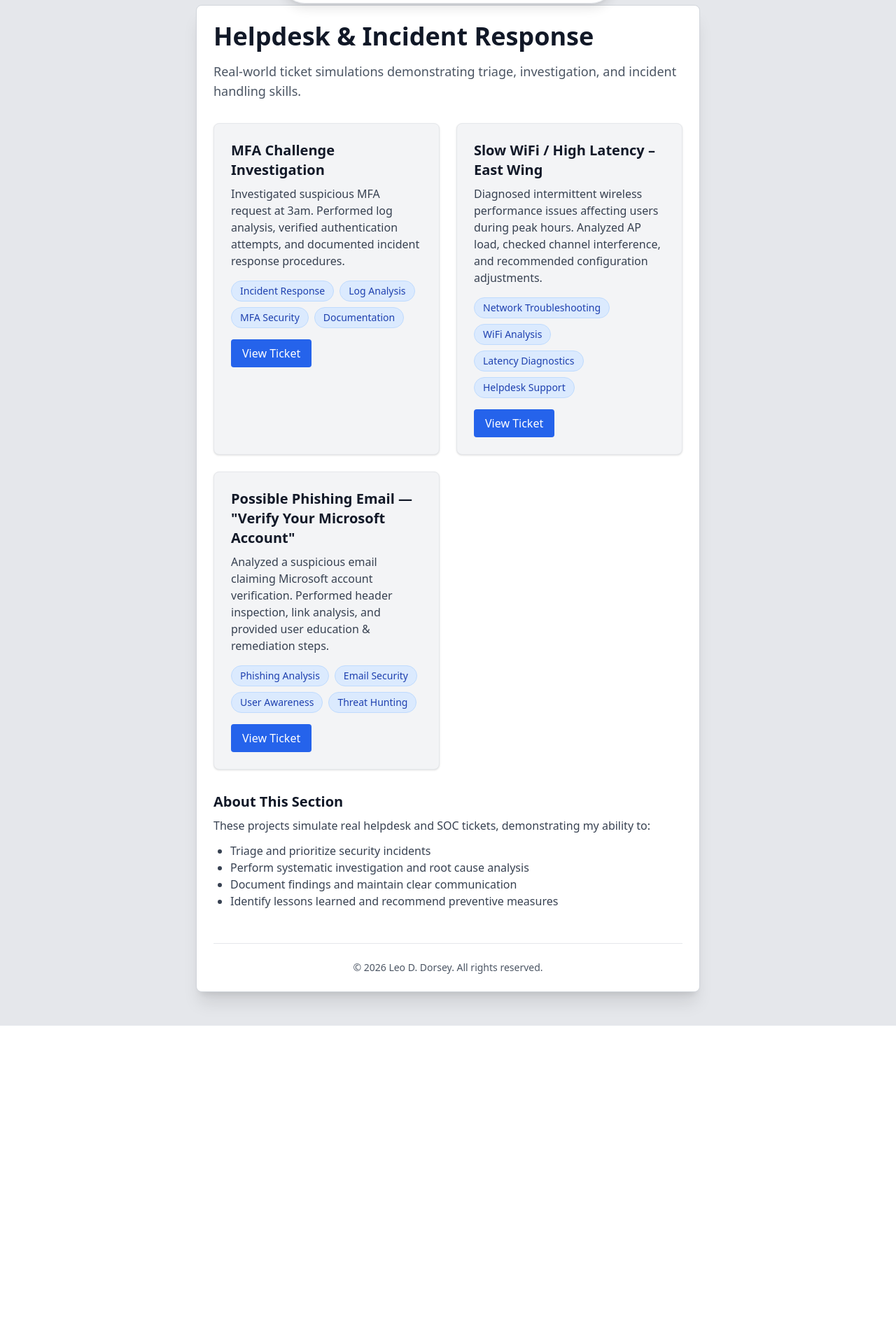
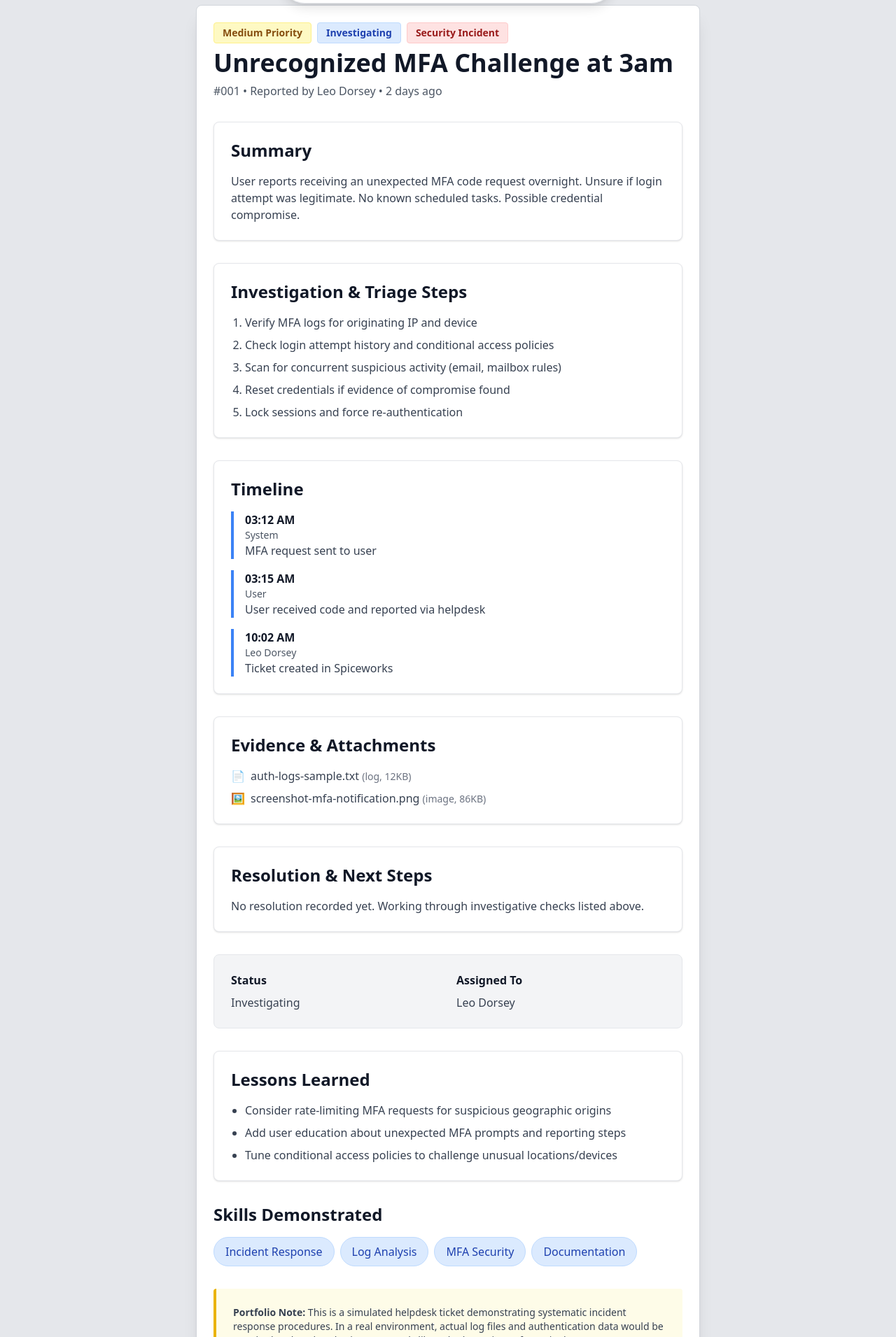
Before and after one commit to lddorse/cybersecurityportfolio, a React (Vite) app: page /project/ticket-mfa-challenge in a window 1280 px wide. Shown: the part 89-2000 px from the top of the page at 70% size. Before the commit the page ends 1555 px from the top, so only its background shows below. Built offline with nearby package versions, Linux system fonts and the light colour scheme.

Commit message:
Update TicketProject.jsx

```diff
--- a/src/pages/TicketProject.jsx
+++ b/src/pages/TicketProject.jsx
@@ -1,91 +1,166 @@
-import { Link } from 'react-router-dom';
+import React from 'react';
+import FixedCardLayout from '../components/FixedCardLayout';
 import BackButton from '../components/BackButton';
-import FixedCardLayout from '../components/FixedCardLayout';
 
-const IncidentResponseProjects = () => {
-  const projects = [
-    {
-      title: 'MFA Challenge Investigation',
-      description: 'Investigated suspicious MFA request at 3am. Performed log analysis, verified authentication attempts, and documented incident response procedures.',
-      path: '/project/ticket-mfa-challenge',
-      skills: ['Incident Response', 'Log Analysis', 'MFA Security', 'Documentation']
-    },
-    {
-      title: 'Slow WiFi / High Latency – East Wing',
-      description: 'Diagnosed intermittent wireless performance issues affecting users during peak hours. Analyzed AP load, checked channel interference, and recommended configuration adjustments.',
-      path: '/project/ticket-wifi-latency',
-      skills: ['Network Troubleshooting', 'WiFi Analysis', 'Latency Diagnostics', 'Helpdesk Support']
-    },
-    {
-      title: 'Possible Phishing Email — "Verify Your Microsoft Account"',
-      description: 'Analyzed a suspicious email claiming Microsoft account verification. Performed header inspection, link analysis, and provided user education & remediation steps.',
-      path: '/project/ticket-phishing-microsoft',
-      skills: ['Phishing Analysis', 'Email Security', 'User Awareness', 'Threat Hunting']
-    }
-  ];
-
+const TicketMFAChallenge = () => {
   return (
     <FixedCardLayout>
       <BackButton />
 
+      {/* Ticket Header */}
       <div className="mb-8">
-        <h1 className="text-4xl font-bold mb-4 text-gray-900 dark:text-gray-100">
-          Helpdesk & Incident Response
+        <div className="flex items-center gap-2 mb-2">
+          <span className="px-3 py-1 bg-yellow-100 dark:bg-yellow-900/30 text-yellow-800 dark:text-yellow-300 text-sm font-semibold rounded border border-yellow-200 dark:border-yellow-700">
+            Medium Priority
+          </span>
+          <span className="px-3 py-1 bg-blue-100 dark:bg-blue-900/30 text-blue-800 dark:text-blue-300 text-sm font-semibold rounded border border-blue-200 dark:border-blue-700">
+            Investigating
+          </span>
+          <span className="px-3 py-1 bg-red-100 dark:bg-red-900/30 text-red-800 dark:text-red-300 text-sm font-semibold rounded border border-red-200 dark:border-red-700">
+            Security Incident
+          </span>
+        </div>
+
+        <h1 className="text-4xl font-bold mb-2 text-gray-900 dark:text-gray-100">
+          Unrecognized MFA Challenge at 3am
         </h1>
-        <p className="text-gray-600 dark:text-gray-400 text-lg">
-          Real-world ticket simulations demonstrating triage, investigation, and incident handling skills.
+
+        <p className="text-gray-600 dark:text-gray-400">
+          #001 • Reported by Leo Dorsey • 2 days ago
         </p>
       </div>
 
-      <div className="grid gap-6 md:grid-cols-2 mb-8">
-        {projects.map((project, index) => (
-          <div key={index} className="bg-gray-100 dark:bg-gray-700 rounded-lg p-6 shadow border border-gray-200 dark:border-gray-600">
-            <h3 className="text-xl font-semibold mb-2 text-gray-900 dark:text-gray-100">
-              {project.title}
-            </h3>
-            <p className="text-gray-700 dark:text-gray-300 mb-4">
-              {project.description}
-            </p>
+      {/* Summary */}
+      <section className="mb-8 bg-white dark:bg-gray-700 p-6 rounded-lg shadow border border-gray-200 dark:border-gray-600">
+        <h2 className="text-2xl font-bold mb-4 text-gray-900 dark:text-gray-100">Summary</h2>
+        <p className="text-gray-700 dark:text-gray-300">
+          User reports receiving an unexpected MFA code request overnight. Unsure if login attempt was legitimate.
+          No known scheduled tasks. Possible credential compromise.
+        </p>
+      </section>
 
-            <div className="mb-4">
-              <div className="flex flex-wrap gap-2">
-                {project.skills.map((skill, i) => (
-                  <span
-                    key={i}
-                    className="px-3 py-1 bg-blue-100 dark:bg-blue-900/30 text-blue-800 dark:text-blue-300 text-sm rounded-full border border-blue-200 dark:border-blue-700"
-                  >
-                    {skill}
-                  </span>
-                ))}
-              </div>
-            </div>
+      {/* Investigation & Triage Steps */}
+      <section className="mb-8 bg-white dark:bg-gray-700 p-6 rounded-lg shadow border border-gray-200 dark:border-gray-600">
+        <h2 className="text-2xl font-bold mb-4 text-gray-900 dark:text-gray-100">
+          Investigation & Triage Steps
+        </h2>
+        <ol className="list-decimal pl-5 space-y-2 text-gray-700 dark:text-gray-300">
+          <li>Verify MFA logs for originating IP and device</li>
+          <li>Check login attempt history and conditional access policies</li>
+          <li>Scan for concurrent suspicious activity (email, mailbox rules)</li>
+          <li>Reset credentials if evidence of compromise found</li>
+          <li>Lock sessions and force re-authentication</li>
+        </ol>
+      </section>
 
-            <Link
-              to={project.path}
-              className="inline-block bg-blue-600 dark:bg-blue-700 text-white px-4 py-2 rounded hover:bg-blue-700 dark:hover:bg-blue-600 transition"
-            >
-              View Ticket
-            </Link>
+      {/* Timeline */}
+      <section className="mb-8 bg-white dark:bg-gray-700 p-6 rounded-lg shadow border border-gray-200 dark:border-gray-600">
+        <h2 className="text-2xl font-bold mb-4 text-gray-900 dark:text-gray-100">Timeline</h2>
+        <div className="space-y-4">
+          <div className="border-l-4 border-blue-500 dark:border-blue-600 pl-4">
+            <p className="font-semibold text-gray-900 dark:text-gray-100">03:12 AM</p>
+            <p className="text-sm text-gray-600 dark:text-gray-400">System</p>
+            <p className="text-gray-700 dark:text-gray-300">MFA request sent to user</p>
           </div>
-        ))}
-      </div>
 
-      <div>
-        <h2 className="text-xl font-semibold mt-6 mb-2 text-gray-900 dark:text-gray-100">
-          About This Section
+          <div className="border-l-4 border-blue-500 dark:border-blue-600 pl-4">
+            <p className="font-semibold text-gray-900 dark:text-gray-100">03:15 AM</p>
+            <p className="text-sm text-gray-600 dark:text-gray-400">User</p>
+            <p className="text-gray-700 dark:text-gray-300">User received code and reported via helpdesk</p>
+          </div>
+
+          <div className="border-l-4 border-blue-500 dark:border-blue-600 pl-4">
+            <p className="font-semibold text-gray-900 dark:text-gray-100">10:02 AM</p>
+            <p className="text-sm text-gray-600 dark:text-gray-400">Leo Dorsey</p>
+            <p className="text-gray-700 dark:text-gray-300">Ticket created in Spiceworks</p>
+          </div>
+        </div>
+      </section>
+
+      {/* Evidence & Attachments */}
+      <section className="mb-8 bg-white dark:bg-gray-700 p-6 rounded-lg shadow border border-gray-200 dark:border-gray-600">
+        <h2 className="text-2xl font-bold mb-4 text-gray-900 dark:text-gray-100">
+          Evidence & Attachments
+        </h2>
+        <ul className="space-y-2">
+          <li className="flex items-center gap-2 text-gray-700 dark:text-gray-300">
+            <span className="text-blue-600 dark:text-blue-400">📄</span>
+            <span>auth-logs-sample.txt <span className="text-sm text-gray-500 dark:text-gray-500">(log, 12KB)</span></span>
+          </li>
+          <li className="flex items-center gap-2 text-gray-700 dark:text-gray-300">
+            <span className="text-blue-600 dark:text-blue-400">🖼️</span>
+            <span>screenshot-mfa-notification.png <span className="text-sm text-gray-500 dark:text-gray-500">(image, 86KB)</span></span>
+          </li>
+        </ul>
+      </section>
+
+      {/* Resolution & Next Steps */}
+      <section className="mb-8 bg-white dark:bg-gray-700 p-6 rounded-lg shadow border border-gray-200 dark:border-gray-600">
+        <h2 className="text-2xl font-bold mb-4 text-gray-900 dark:text-gray-100">
+          Resolution & Next Steps
         </h2>
         <p className="text-gray-700 dark:text-gray-300">
-          These projects simulate real helpdesk and SOC tickets, demonstrating my ability to:
+          No resolution recorded yet. Working through investigative checks listed above.
         </p>
-        <ul className="list-disc pl-6 mt-3 text-gray-700 dark:text-gray-300">
-          <li>Triage and prioritize security incidents</li>
-          <li>Perform systematic investigation and root cause analysis</li>
-          <li>Document findings and maintain clear communication</li>
-          <li>Identify lessons learned and recommend preventive measures</li>
+      </section>
+
+      {/* Status Info */}
+      <section className="mb-8 bg-gray-100 dark:bg-gray-800 p-6 rounded-lg border border-gray-200 dark:border-gray-600">
+        <div className="grid md:grid-cols-2 gap-6">
+          <div>
+            <h3 className="font-semibold mb-2 text-gray-900 dark:text-gray-100">Status</h3>
+            <p className="text-gray-700 dark:text-gray-300">Investigating</p>
+          </div>
+          <div>
+            <h3 className="font-semibold mb-2 text-gray-900 dark:text-gray-100">Assigned To</h3>
+            <p className="text-gray-700 dark:text-gray-300">Leo Dorsey</p>
+          </div>
+        </div>
+      </section>
+
+      {/* Lessons Learned */}
+      <section className="mb-8 bg-white dark:bg-gray-700 p-6 rounded-lg shadow border border-gray-200 dark:border-gray-600">
+        <h2 className="text-2xl font-bold mb-4 text-gray-900 dark:text-gray-100">
+          Lessons Learned
+        </h2>
+        <ul className="list-disc pl-5 space-y-2 text-gray-700 dark:text-gray-300">
+          <li>Consider rate-limiting MFA requests for suspicious geographic origins</li>
+          <li>Add user education about unexpected MFA prompts and reporting steps</li>
+          <li>Tune conditional access policies to challenge unusual locations/devices</li>
         </ul>
+      </section>
+
+      {/* Skills Demonstrated */}
+      <section className="mb-8">
+        <h2 className="text-2xl font-bold mb-4 text-gray-900 dark:text-gray-100">
+          Skills Demonstrated
+        </h2>
+        <div className="flex flex-wrap gap-2">
+          <span className="px-4 py-2 bg-blue-100 dark:bg-blue-900/30 text-blue-800 dark:text-blue-300 rounded-full border border-blue-200 dark:border-blue-700">
+            Incident Response
+          </span>
+          <span className="px-4 py-2 bg-blue-100 dark:bg-blue-900/30 text-blue-800 dark:text-blue-300 rounded-full border border-blue-200 dark:border-blue-700">
+            Log Analysis
+          </span>
+          <span className="px-4 py-2 bg-blue-100 dark:bg-blue-900/30 text-blue-800 dark:text-blue-300 rounded-full border border-blue-200 dark:border-blue-700">
+            MFA Security
+          </span>
+          <span className="px-4 py-2 bg-blue-100 dark:bg-blue-900/30 text-blue-800 dark:text-blue-300 rounded-full border border-blue-200 dark:border-blue-700">
+            Documentation
+          </span>
+        </div>
+      </section>
+
+      {/* Portfolio Note */}
+      <div className="bg-yellow-50 dark:bg-yellow-900/20 border-l-4 border-yellow-500 dark:border-yellow-600 p-6 rounded">
+        <p className="text-sm text-gray-700 dark:text-gray-300">
+          <strong>Portfolio Note:</strong> This is a simulated helpdesk ticket demonstrating systematic incident
+          response procedures. In a real environment, actual log files and authentication data would be attached
+          and analyzed using SIEM tools like Splunk or Microsoft Sentinel.
+        </p>
       </div>
     </FixedCardLayout>
   );
 };
 
-export default IncidentResponseProjects;
+export default TicketMFAChallenge;
```
